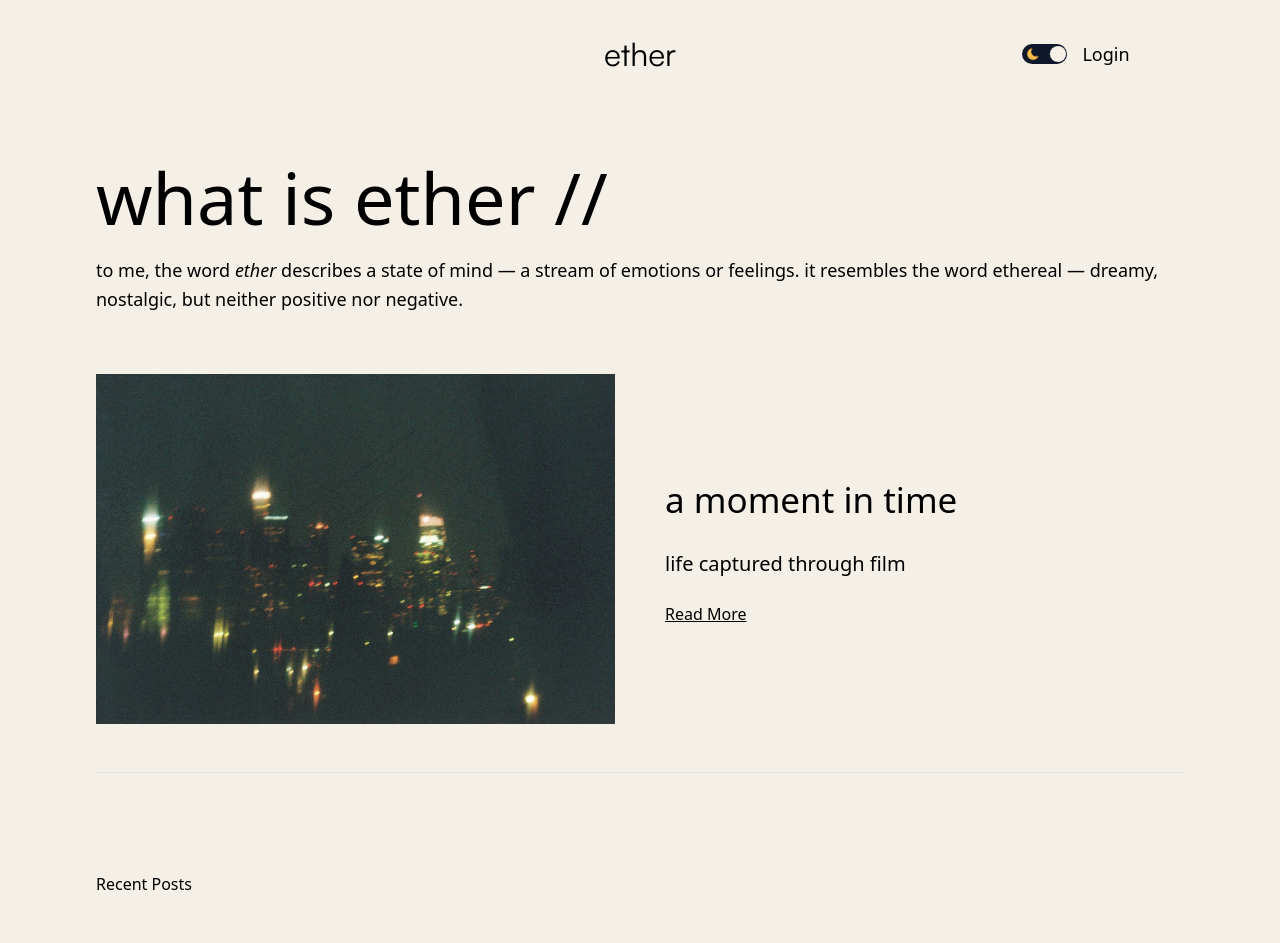
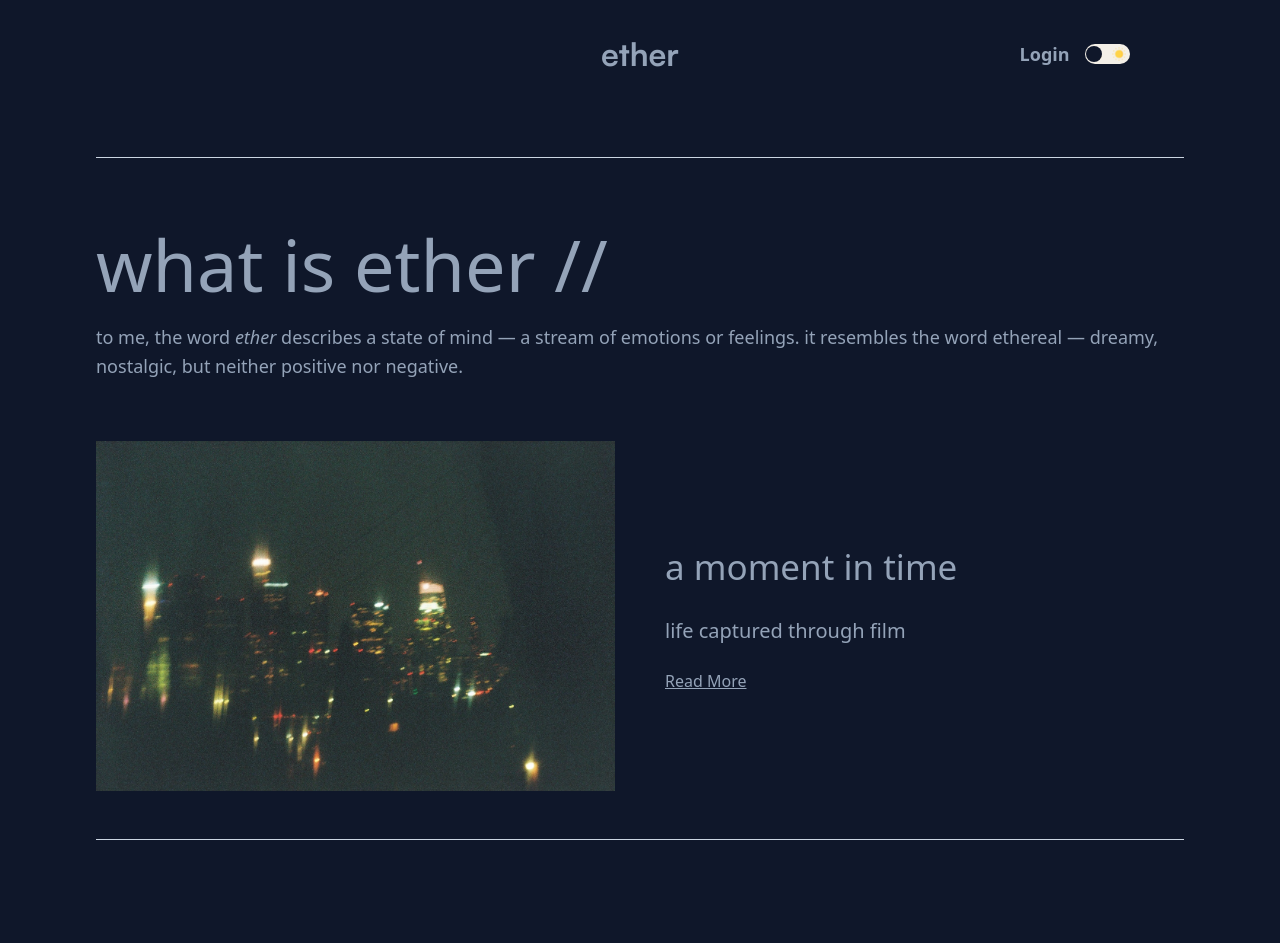
Before and after one commit to williamphong/waphong.com, a Next.js app: page /ether in a window 1280 px wide. Shown: the top 943 px of the page. Built offline with nearby package versions, Linux system fonts and the light colour scheme; no server answers; the database is empty.

Commit message:
changed some css to tailwind, changed ether layout

```diff
--- a/app/context/ThemeContext.jsx
+++ b/app/context/ThemeContext.jsx
@@ -8,7 +8,7 @@ export const ThemeContext = createContext();
 const getInitialTheme = () => {
   if (typeof window !== 'undefined') {
     const storedTheme = localStorage.getItem('theme');
-    return storedTheme || 'light'; // Default to 'light' theme
+    return storedTheme || 'dark'; // Default to 'light' theme
   }
   return 'light';
 };
--- a/app/ether/ether.module.css
+++ /dev/null
@@ -1,3 +0,0 @@
-.content {
-  display: flex;
-}
--- a/app/ether/layout.tsx
+++ b/app/ether/layout.tsx
@@ -7,12 +7,17 @@ import Footer from '@/components/blog/footer/Footer';
 import SessionWrapper from '@/components/SessionWrapper';
 
 export const metadata: Metadata = {
+  generator: 'Next.js',
+  applicationName: 'Next.js',
+  referrer: 'origin-when-cross-origin',
+  keywords: ['Next.js', 'React', 'JavaScript'],
+  authors: [{ name: 'William Phong', url: 'https://waphong.com' }],
+  creator: 'William Phong',
   metadataBase: new URL('https://waphong.com'),
   title: {
-    template: 'Blog | William Phong',
+    template: '... | William Phong',
     default: 'William Phong', // a default is required when creating a template
   },
-  creator: 'William Phong',
   description: 'my blog',
   openGraph: {
     title: 'William Phong',
--- a/app/ether/page.tsx
+++ b/app/ether/page.tsx
@@ -1,5 +1,4 @@
 import React from 'react';
-import styles from './ether.module.css';
 import Featured from '@/components/blog/featured/Featured';
 import CardList from '@/components/blog/cardList/CardList';
 import Menu from '@/components/blog/menu/Menu';
@@ -7,9 +6,10 @@ import Menu from '@/components/blog/menu/Menu';
 export default function Home() {
   return (
     <div className="bg-bg text-textColor">
+      <hr className="mb-12 mt-12 border-slate-600 dark:border-slate-300" />
       <Featured />
-      <hr className="mb-12 mt-12" />
-      <div className={styles.content}>
+      <hr className="mb-12 mt-12 border-slate-600 dark:border-slate-300" />
+      <div className="flex">
         <CardList page={1} />
         <Menu />
       </div>
--- a/app/globals.css
+++ b/app/globals.css
@@ -40,21 +40,28 @@
   font-display: swap;
 }
 
-/* Define Satoshi Font */
+/* Satoshi Regular (Normal) */
 @font-face {
   font-family: 'Satoshi';
-  src:
-    url('/fonts/Satoshi-Variable.ttf') format('truetype'),
-    url('/fonts/Satoshi-VariableItalic.ttf') format('truetype');
-  font-weight: normal;
-  font-style: normal, italic;
+  src: url('/fonts/Satoshi-Variable.ttf') format('truetype');
+  font-weight: 100 900; /* Variable font supports weights from 100 to 900 */
+  font-style: normal;
+  font-display: swap;
+}
+
+/* Satoshi Italic */
+@font-face {
+  font-family: 'Satoshi';
+  src: url('/fonts/Satoshi-VariableItalic.ttf') format('truetype');
+  font-weight: 100 900;
+  font-style: italic;
   font-display: swap;
 }
 
 /* Adding custom font (local font example) */
 @font-face {
   font-family: 'Manrope';
-  src: url('/fonts/manrop.ttf') format('truetype');
+  src: url('/fonts/manrope.ttf') format('truetype');
   font-weight: normal;
   font-style: normal;
   font-display: swap;
--- a/app/layout.tsx
+++ b/app/layout.tsx
@@ -54,7 +54,7 @@ export default function RootLayout({
 }: Readonly<{ children: React.ReactNode }>) {
   return (
     <html lang="en" className={`dark scroll-smooth`}>
-      <body className="bg-paper text-grey leading-relaxed antialiased selection:bg-teal-300 selection:text-teal-900 dark:bg-slate-900 dark:text-slate-400">
+      <body className="bg-paper leading-relaxed text-slate-700 antialiased selection:bg-teal-300 selection:text-teal-900 dark:bg-slate-900 dark:text-slate-400">
         <ThemeContextProvider>
           <ThemeProvider>
             <div className="mx-auto min-h-screen max-w-screen-xl px-6 py-12 font-sans md:px-12 md:py-20 lg:px-24 lg:py-0">
--- a/app/page.tsx
+++ b/app/page.tsx
@@ -49,11 +49,11 @@ export default function Home() {
     <div className="lg:flex lg:justify-between lg:gap-4">
       <header className="lg:sticky lg:top-0 lg:flex lg:max-h-screen lg:w-1/2 lg:flex-col lg:justify-between lg:py-24">
         <div>
-          <h1 className="text-edge-outline cursor-default whitespace-nowrap bg-clip-text pb-4 font-manrope text-4xl font-bold text-slate-200 sm:text-3xl md:text-6xl">
-            <a href="/">William Phong</a>
+          <h1 className="text-edge-outline cursor-default whitespace-nowrap bg-clip-text pb-4 font-manrope text-4xl font-bold sm:text-3xl md:text-6xl dark:text-slate-200">
+            <Link href="/">William Phong</Link>
           </h1>
 
-          <h2 className="text-lg font-medium tracking-tight text-slate-200 sm:text-xl">
+          <h2 className="text-lg font-medium tracking-tight sm:text-xl dark:text-slate-200">
             BSc in Computer Science
           </h2>
 
@@ -72,7 +72,7 @@ export default function Home() {
                     className={`group flex items-center py-3 ${activeSection === item.name ? 'active' : ''}`}
                   >
                     <span className="nav-indicator mr-4 h-px w-8 bg-slate-600 transition-all group-hover:w-16 group-hover:bg-slate-200 group-focus-visible:w-16 group-focus-visible:bg-slate-200 motion-reduce:transition-none"></span>
-                    <span className="nav-text text-xs font-bold uppercase tracking-widest text-slate-500 group-hover:text-slate-200 group-focus-visible:text-slate-200">
+                    <span className="nav-text text-xs font-bold uppercase tracking-widest text-slate-500 dark:group-hover:text-slate-200 dark:group-focus-visible:text-slate-200">
                       {item.name}
                     </span>
                   </Link>
@@ -114,11 +114,11 @@ export default function Home() {
           ref={sectionRefs.current[0]}
         >
           <div>
-            <p className="mb-4 text-slate-400">{aboutMe.p1}</p>
-            <p className="mb-4 text-slate-400">{aboutMe.p2}</p>
+            <p className="mb-4">{aboutMe.p1}</p>
+            <p className="mb-4">{aboutMe.p2}</p>
           </div>
 
-          <p className="mb-4 text-slate-400">
+          <p className="mb-4">
             In my free time, I enjoy listening to{' '}
             <a
               className="font-medium text-slate-200 hover:text-teal-300 focus-visible:text-teal-300"
@@ -157,7 +157,7 @@ export default function Home() {
 
           <p className="mb-4 text-slate-400">
             <a
-              className="font-medium text-slate-200 hover:text-teal-300 focus-visible:text-teal-300"
+              className="font-medium hover:text-teal-300 focus-visible:text-teal-300 dark:text-slate-200"
               href="/files/resume.pdf"
               target="_blank"
               rel="noreferrer noopener"
@@ -175,7 +175,7 @@ export default function Home() {
           ref={sectionRefs.current[1]}
         >
           <div className="sticky top-0 z-20 -mx-6 mb-4 w-screen bg-slate-900/75 px-6 py-5 backdrop-blur md:-mx-12 md:px-12 lg:sr-only lg:relative lg:top-auto lg:mx-auto lg:w-full lg:px-0 lg:py-0 lg:opacity-0">
-            <h2 className="text-sm font-bold uppercase tracking-widest text-slate-200 lg:sr-only">
+            <h2 className="text-sm font-bold uppercase tracking-widest lg:sr-only dark:text-slate-200">
               Projects
             </h2>
           </div>
@@ -345,7 +345,7 @@ export default function Home() {
           </div>
         </section>
 
-        <footer className="max-w-md pb-16 pt-96 text-sm text-slate-500 sm:pb-0">
+        <footer className="max-w-md pb-16 pt-96 text-sm sm:pb-0">
           {
             <p>
               The design and code for this website is largely inspired or from{' '}
@@ -374,6 +374,8 @@ export default function Home() {
               deployed with Vercel.
             </p>
           }
+
+          <ThemeToggle />
         </footer>
       </main>
     </div>
--- a/components/blog/footer/Footer.tsx
+++ b/components/blog/footer/Footer.tsx
@@ -2,6 +2,7 @@ import React from 'react';
 import styles from './footer.module.css';
 import Image from 'next/image';
 import { svg } from '@/lib/data';
+import Link from 'next/link';
 
 export const Footer = () => {
   return (
@@ -35,7 +36,7 @@ export const Footer = () => {
       </div>
 
       <div className={styles.main}>
-        <a href="/" className={styles.logoText}>
+        <Link href="/" className={styles.logoText}>
           <div className={styles.logo}>
             <Image
               src="/favicon.ico"
@@ -45,7 +46,7 @@ export const Footer = () => {
             />
             © 2024 william an phong
           </div>
-        </a>
+        </Link>
       </div>
 
       <div className={styles.links}></div>
--- a/components/blog/navbar/Navbar.jsx
+++ b/components/blog/navbar/Navbar.jsx
@@ -8,11 +8,12 @@ export const Navbar = () => {
   return (
     <div className={styles.container}>
       <div className={styles.logo}>
-        <Link href="/ether">ether</Link>
+        <Link href="/ether" ><h1 className='font-bold font-satoshi'>ether</h1></Link>
       </div>
       <div className={styles.links}>
+
+        <AuthLinks />
         <ThemeToggle />
-        <AuthLinks />
       </div>
     </div>
   );
--- a/components/blog/navbar/navbar.module.css
+++ b/components/blog/navbar/navbar.module.css
@@ -13,9 +13,7 @@
   left: 50%; /* Center the logo horizontally */
   transform: translateX(-50%); /* Adjust for half the width of the logo */
   font-size: 42px;
-  font-weight: bold;
   text-align: center;
-  font-family: 'Satoshi', sans-serif;
 }
 
 .links {
@@ -23,6 +21,7 @@
   align-items: center;
   gap: 20px; /* Adjust the gap between the links */
   margin-left: auto; /* Pushes the links to the right */
+  font-weight: 600;
 }
 
 @media screen and (max-width: 1280px) {
```
